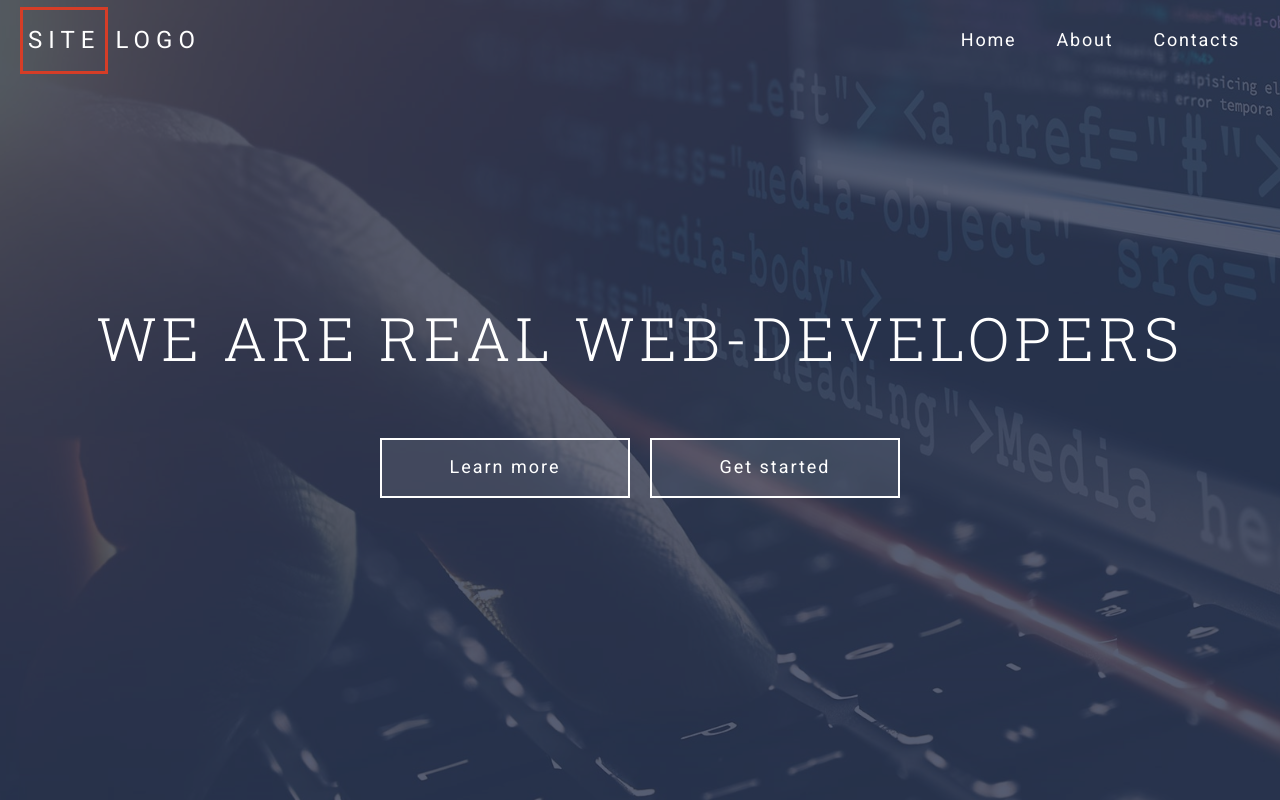
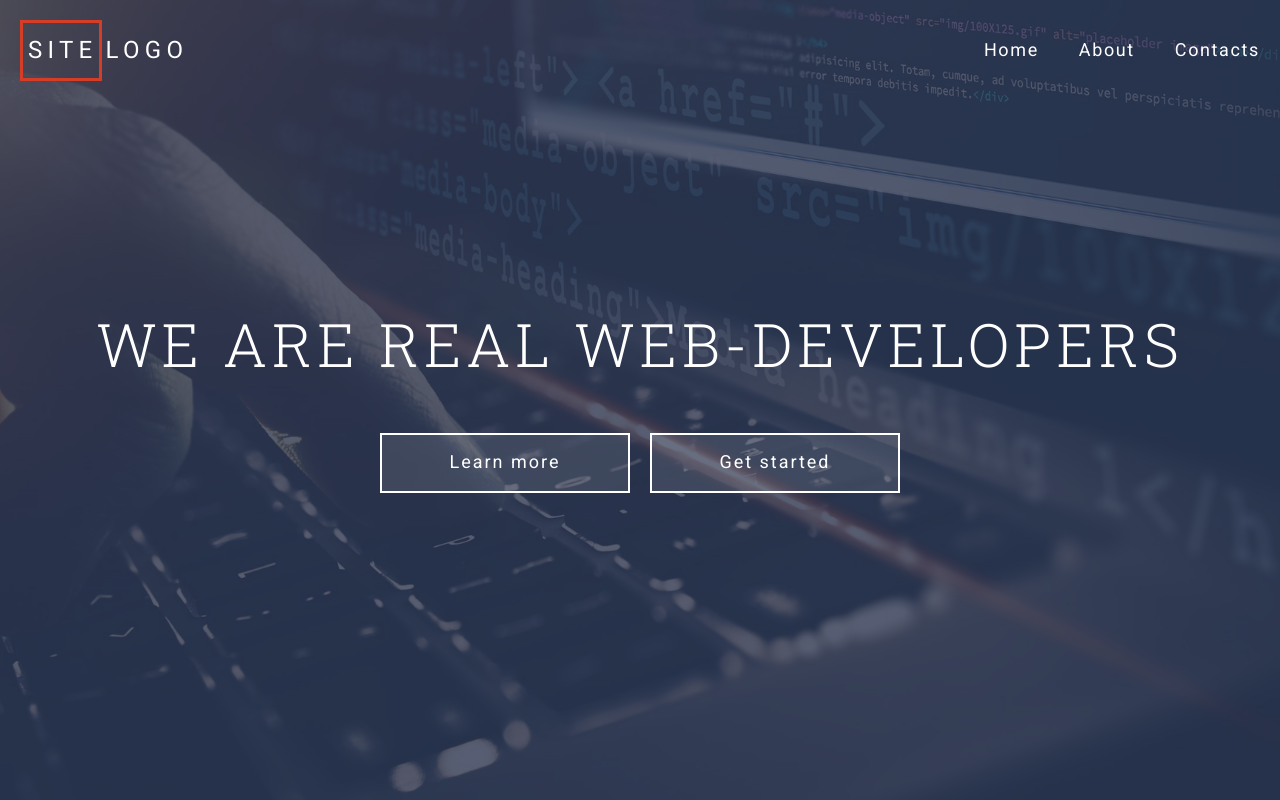
Before and after one commit to DonVitaliy1977/202207_KursFront, a website: page index.html in a window 1280 px wide. Drawn offline with Linux system fonts and the light colour scheme.

Commit message:
pixel  murkup block header

```diff
--- a/assets/scss/common/_typography.scss
+++ b/assets/scss/common/_typography.scss
@@ -21,6 +21,7 @@ h1 {
   font-family: $font-header;
   font-size: 3.75rem;
   font-weight: 300;
+  line-height: 1.2em;
 }
 
 a {
--- a/assets/scss/components/header/_header-content.scss
+++ b/assets/scss/components/header/_header-content.scss
@@ -12,7 +12,7 @@
     gap: $gap;
   }
   &__title {
-    margin: 0 0 66px;
+    margin: 0 0 53px;
 
     text-align: center;
   }
--- a/assets/scss/components/header/_header-logo.scss
+++ b/assets/scss/components/header/_header-logo.scss
@@ -1,13 +1,16 @@
 .header-logo {
-  letter-spacing: 0.25em;
+  letter-spacing: 0.22em;
 
-  font-size: 24px;
-
+  font-size: 1.5rem;
+  &__link {
+    display: block;
+    padding: 20px 20px 20px 0;
+  }
   &__accent {
     display: inline-block;
 
-    margin-right: 7px;
-    padding: 17px 5px 17px 5px;
+    margin-right: 4px;
+    padding: 14px 1px 13px 5px;
 
     border: 3px solid #d53d27;
   }
--- a/assets/scss/components/header/_header-navbar.scss
+++ b/assets/scss/components/header/_header-navbar.scss
@@ -8,7 +8,7 @@
     justify-content: end;
 
     grid-template-columns: repeat(auto-fit, minmax(50px, max-content));
-    @include unlist;
+    @include unlist(0 -20px 0 0);
   }
   &__item {
     margin: $gap-sm;
@@ -19,7 +19,7 @@
     padding: $gap $gap-sm;
 
     transition: color 0.5s;
-    letter-spacing: 0.1em;
+    letter-spacing: 0.09em;
 
     font-size: 18px;
     &:hover,
```
Also changed, not shown: assets/css/style.css.
